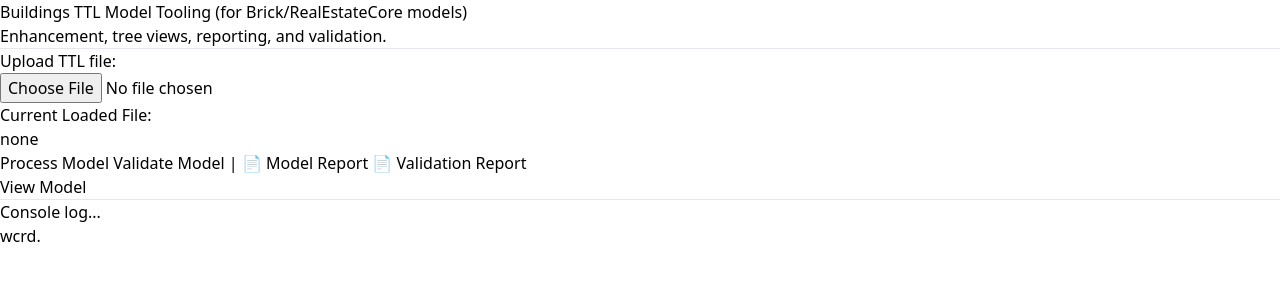
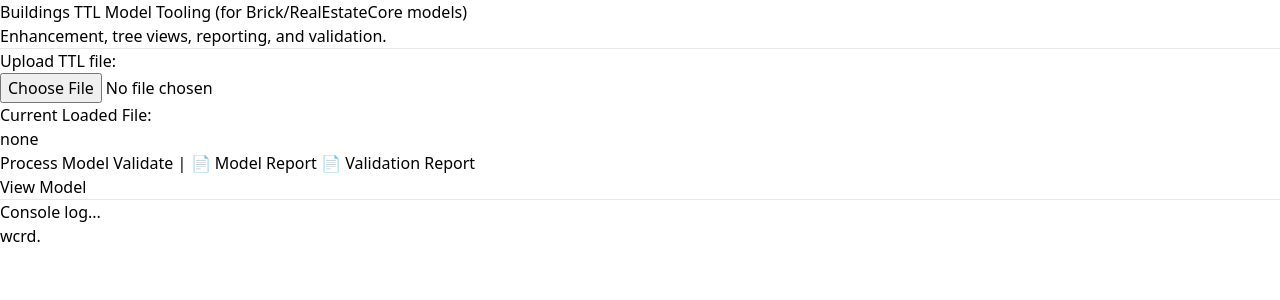
Before and after one commit to wcrd/building-model-rdf-processor-and-explorer, a SvelteKit app: page / in a window 1280 px wide. Shown: the top 300 px of the page. Built offline with nearby package versions, Linux system fonts and the light colour scheme; a web font is replaced by a local one; what @comunica/query-sparql, n3 would draw is missing.

Commit message:
- Update button UI logic

```diff
--- a/src/routes/+page.svelte
+++ b/src/routes/+page.svelte
@@ -36,13 +36,16 @@
 			{:else}
 				<button class="border rounded-md border-blue-800 p-1 bg-gray-200 text-white font-bold cursor-progress">Processing...</button>
 			{/if}
-			{#if !$state.validating}
+			{#if !$state.validating && $state.processed}
 				<button
 					on:click={handleValidateClick}
 					class="border rounded-md border-teal-800 p-1 bg-teal-500 text-white font-bold"
 				>Validate Model</button>
+			{:else if $state.validating}
+				<button class="border rounded-md border-blue-800 p-1 bg-gray-200 text-white font-bold cursor-progress">Validating...</button>
 			{:else}
-				<button class="border rounded-md border-blue-800 p-1 bg-gray-200 text-white font-bold cursor-progress">Validating...</button>
+				<button class="border rounded-md border-blue-800 p-1 bg-slate-500 text-white font-bold cursor-not-allowed" title="Process model first.">Validate</button>
+
 			{/if}
 			<span>|</span>
 			<a href="./reports/model-report" class="border rounded-md border-teal-800 p-1 bg-indigo-400 text-white italic inline-block">📄 Model Report</a>
```
